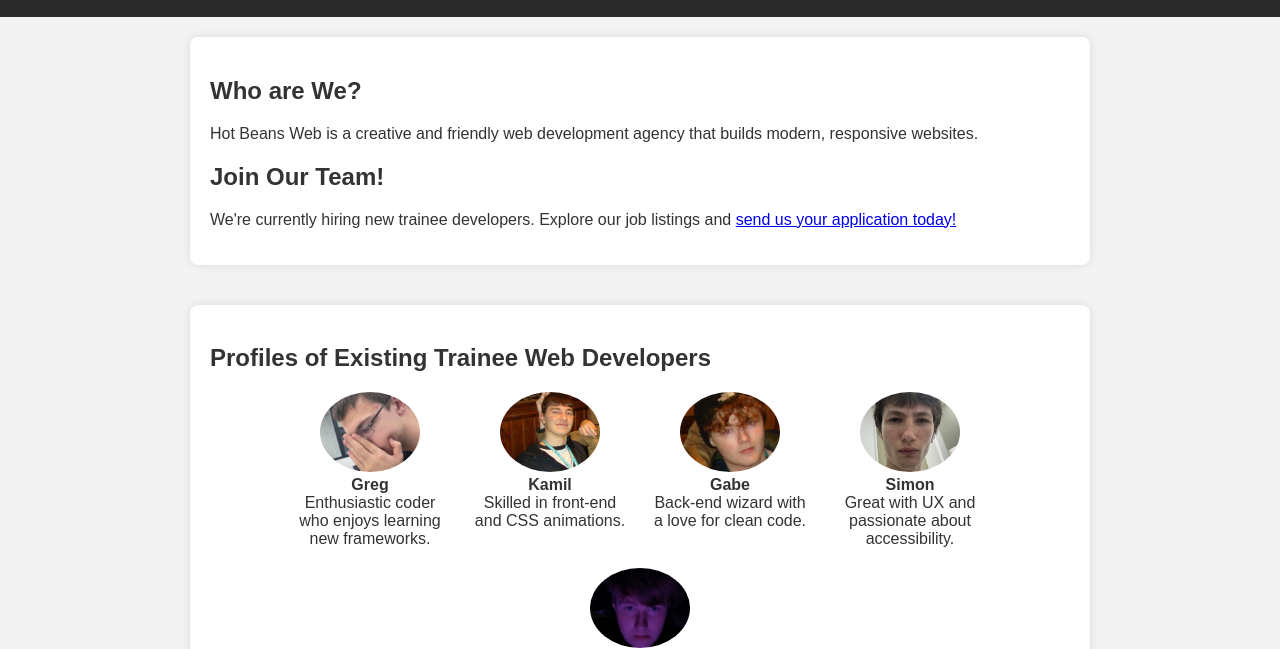
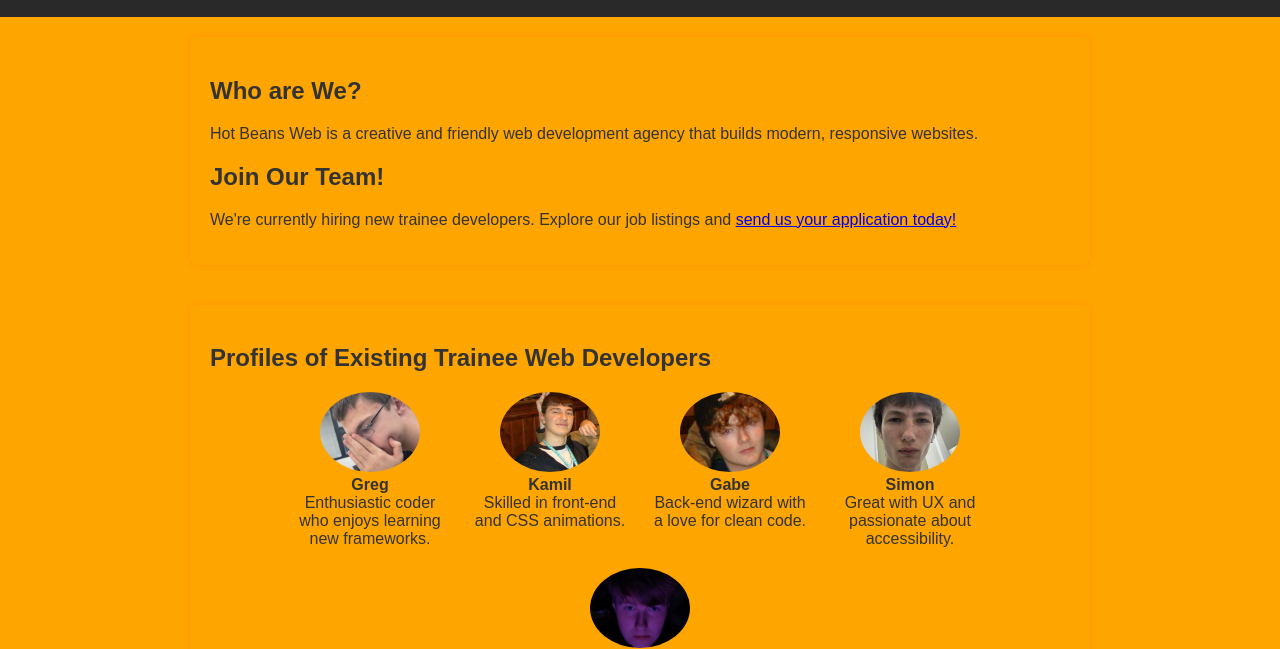
Before and after one commit to DuckComic/15-2_single_page, a plain HTML site: page index.html in a window 1280 px wide. Shown: the part 157-806 px from the top of the page. Drawn offline with Linux system fonts and the light colour scheme.

Commit message:
changed colours

```diff
--- a/mycss/style.css
+++ b/mycss/style.css
@@ -6,7 +6,7 @@ body {
   font-family: Arial, sans-serif;
   margin: 0;
   padding: 0;
-  background-color: #f3f3f3;
+  background-color: orange;
   color: #333;
 }
 
@@ -47,10 +47,10 @@ section {
   width: 100%;
   max-width: 900px;
   margin-bottom: 40px;
-  background-color: white;
+  background-color: orange;
   padding: 20px;
   border-radius: 8px;
-  box-shadow: 0 0 10px rgba(0,0,0,0.1);
+  box-shadow: 0 0 10px rgba(255, 5, 5, 0.1);
 }
 
 footer {
```
